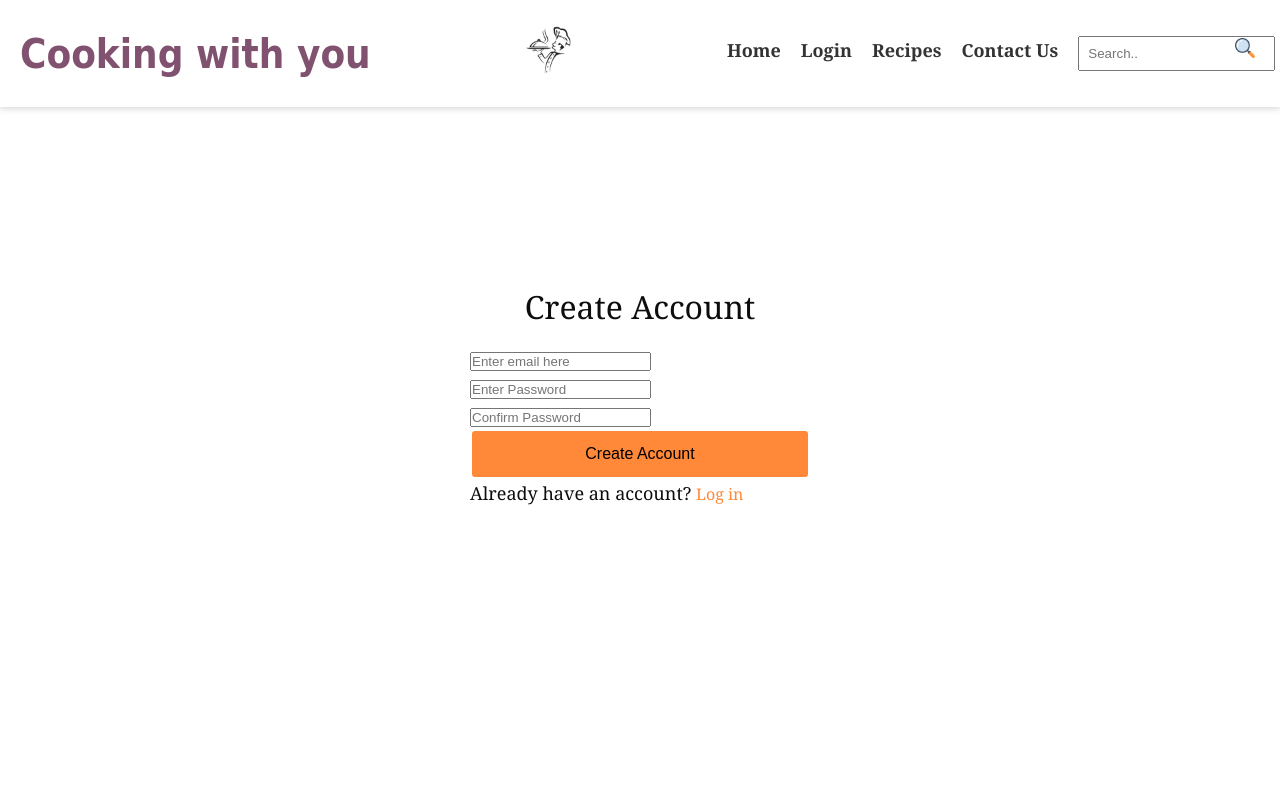
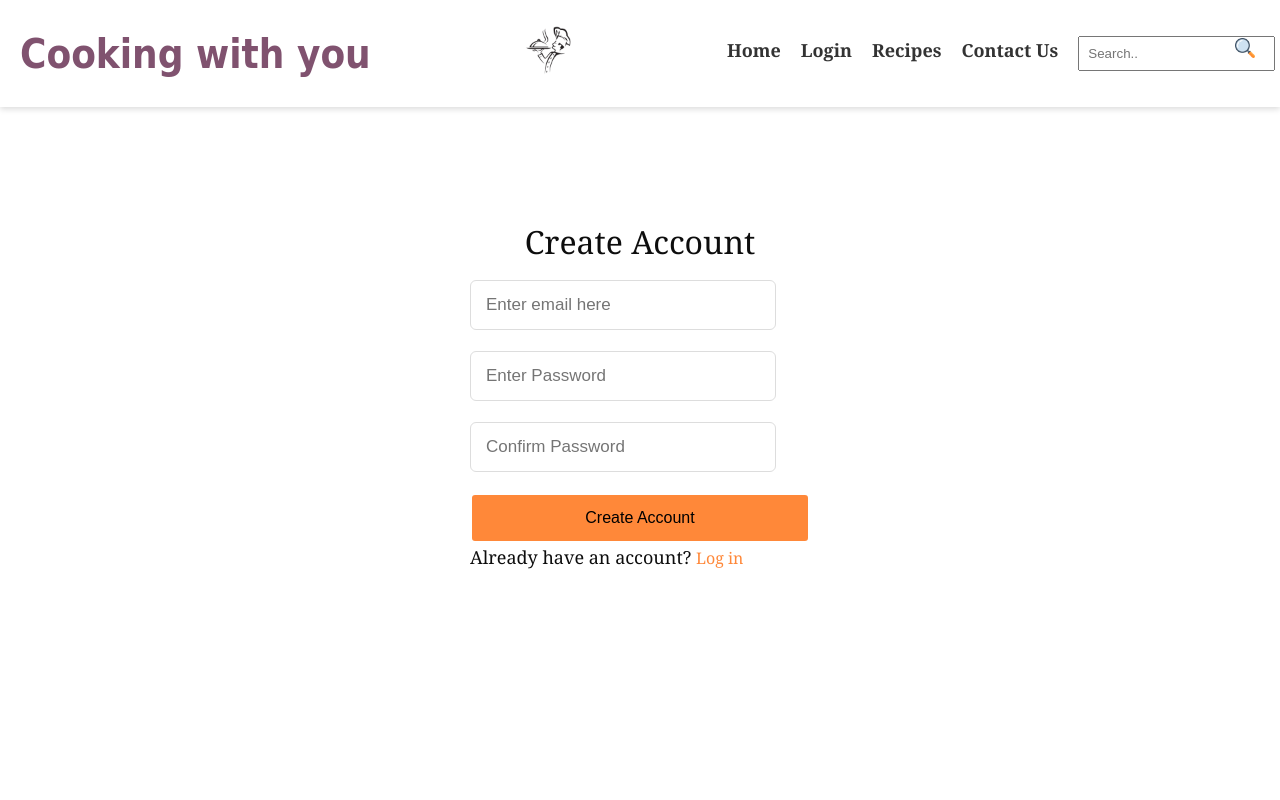
Before and after one commit to Osedinso/Gege-FC, a PHP site: page /Sign_Up.html in a window 1280 px wide. Run offline with PHP 8.4, Linux system fonts and the light colour scheme.

Commit message:
Update SignUp_design.css

```diff
--- a/SignUp_design.css
+++ b/SignUp_design.css
@@ -1,12 +1,21 @@
 @charset "utf-8";
+
+@font-face {
+    font-family: Arvo;
+    src: url(arvo.woff2) format('woff');
+    font-family: Almari;
+    src: url(Almarai-Regular.ttf) format('tiff');
+    font-family: Housttely;
+    src: url(HousttelySignature-GOonZ.ttf) format('tiff');
+}
 
 html{
     background-color: rgb(243, 250, 255);
-    font-family: Urbanist, sans-serif;
+    font-family: Arvo;
 }
 
 body{
-    color: rgb(1, 62, 61);
+    color: rgb(114, 63, 95,0.9);
     background-color: rgb(243, 250, 255);
 }
 
@@ -42,6 +51,16 @@ body{
     margin-bottom: 1.5rem;
 
 }
+.form input{
+    height: 50px;
+    width: 90%;
+    padding: 0 15px;
+    font-size: 17px;
+    margin-bottom: 1.3rem;
+    border: 1px solid #ddd;
+    border-radius: 6px;
+    outline: none;
+  }
 
 .form input:focus{
     box-shadow: 0 1px 0 rgba(0,0,0,0.2);
```
